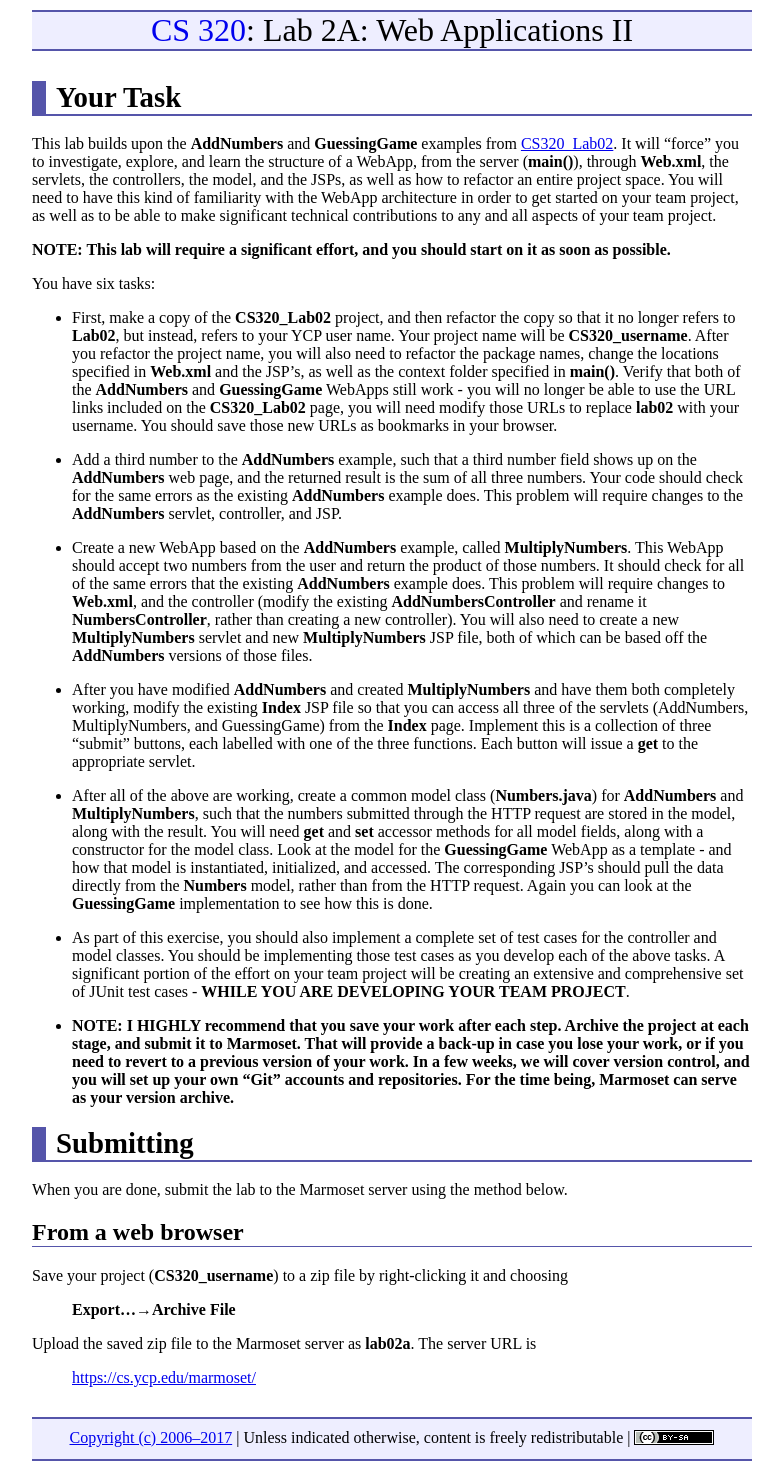
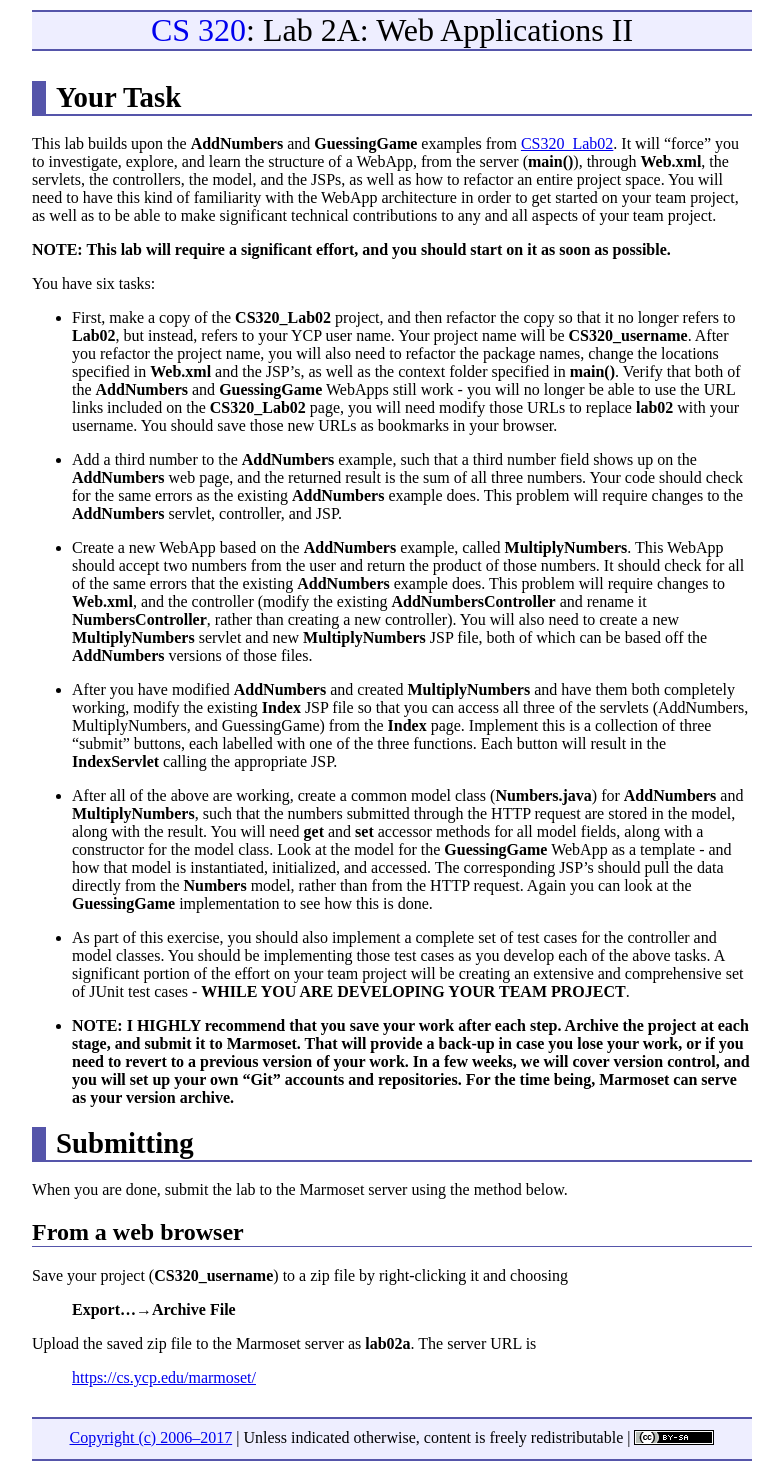
Before and after one commit to ycpcs/cs320-spring2017, a Jekyll site: the page built from labs/lab02a.md, in a window 1280 px wide. Shown: the whole page, without its empty margins (248-1031 px from the left). Built offline with Jekyll 4.4.1, drawn with Linux system fonts in a browser that asks for light colours.

```diff
--- a/labs/lab02a.md
+++ b/labs/lab02a.md
@@ -18,7 +18,7 @@ You have six tasks:
 
 * Create a new WebApp based on the **AddNumbers** example, called **MultiplyNumbers**.  This WebApp should accept two numbers from the user and return the product of those numbers.  It should check for all of the same errors that the existing **AddNumbers** example does.  This problem will require changes to **Web.xml**, and the controller (modify the existing **AddNumbersController** and rename it **NumbersController**, rather than creating a new controller).  You will also need to create a new **MultiplyNumbers** servlet and new **MultiplyNumbers** JSP file, both of which can be based off the **AddNumbers** versions of those files.
 
-* After you have modified **AddNumbers** and created **MultiplyNumbers** and have them both completely working, modify the existing **Index** JSP file so that you can access all three of the servlets (AddNumbers, MultiplyNumbers, and GuessingGame) from the **Index** page.  Implement this is a collection of three "submit" buttons, each labelled with one of the three functions.  Each button will issue a **get** to the appropriate servlet.
+* After you have modified **AddNumbers** and created **MultiplyNumbers** and have them both completely working, modify the existing **Index** JSP file so that you can access all three of the servlets (AddNumbers, MultiplyNumbers, and GuessingGame) from the **Index** page.  Implement this is a collection of three "submit" buttons, each labelled with one of the three functions.  Each button will result in the **IndexServlet** calling the appropriate JSP.
 
 * After all of the above are working, create a common model class (**Numbers.java**) for **AddNumbers** and **MultiplyNumbers**, such that the numbers submitted through the HTTP request are stored in the model, along with the result.  You will need **get** and **set** accessor methods for all model fields, along with a constructor for the model class.  Look at the model for the **GuessingGame** WebApp as a template - and how that model is instantiated, initialized, and accessed.  The corresponding JSP's should pull the data directly from the **Numbers** model, rather than from the HTTP request.  Again you can look at the **GuessingGame** implementation to see how this is done.
 
```
